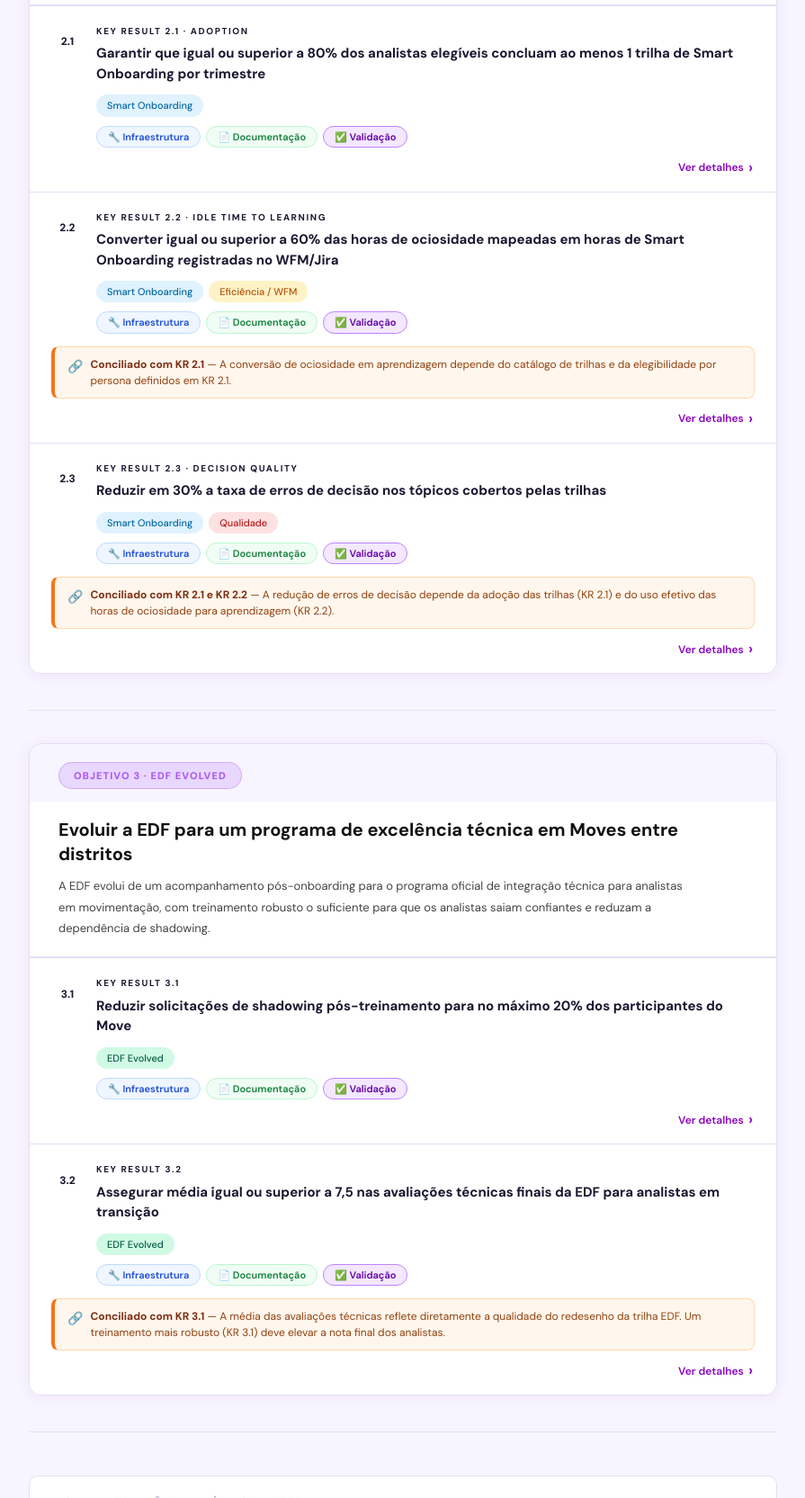
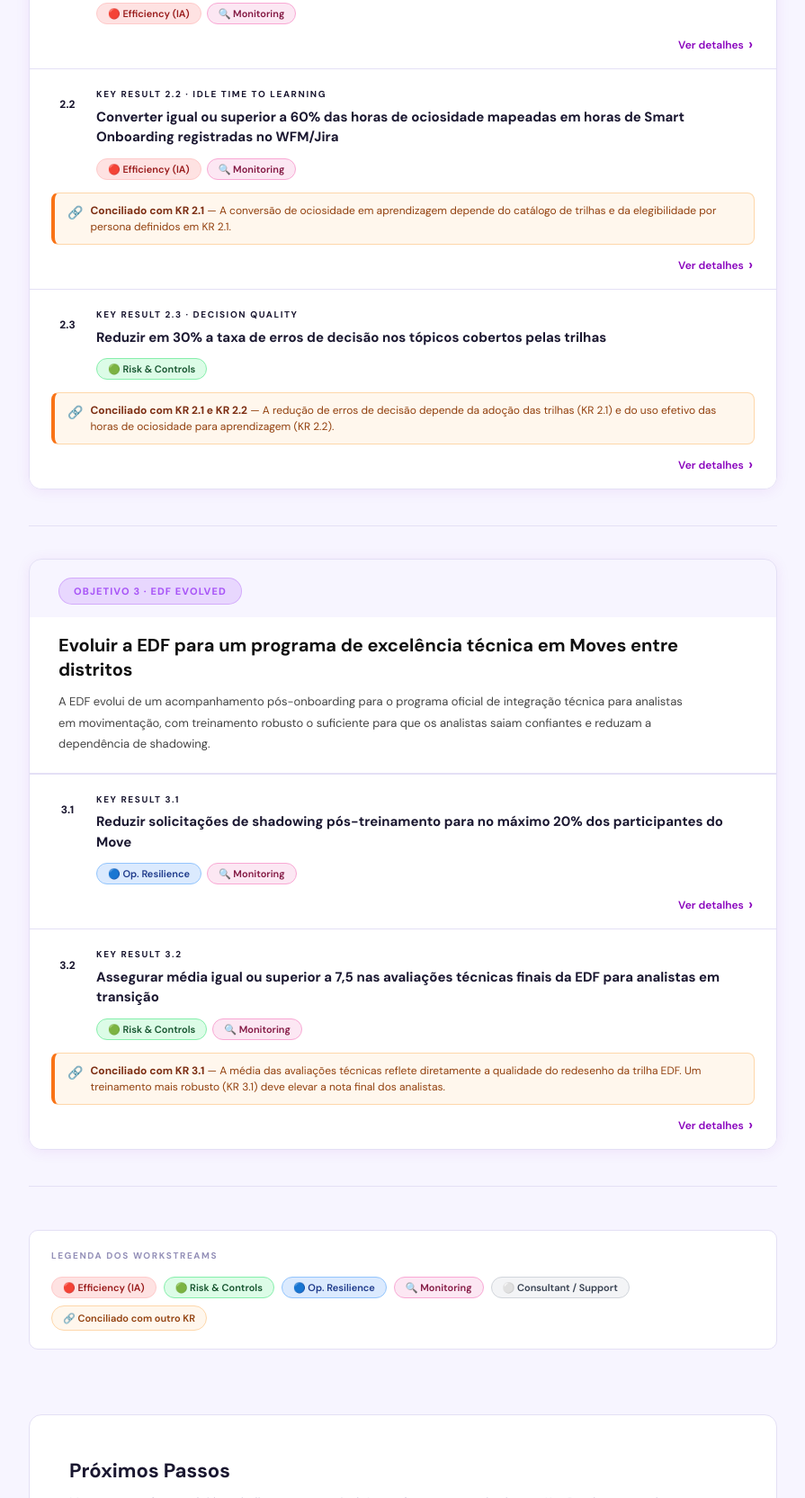
Before and after one commit to alefferreira-hash/okr-entry-cycle-2026, a plain HTML site: page index.html in a window 1280 px wide. Shown: the part 1816-3481 px from the top of the page at 90% size, without its empty margins (192-1087 px from the left). Drawn offline with Linux system fonts and the light colour scheme.

Commit message:
Update index.html

```diff
--- a/index.html
+++ b/index.html
@@ -74,9 +74,11 @@ body{font-family:'DM Sans',sans-serif;background:#F7F5FF;color:var(--gray-900);f
 .chip-smart{background:#E0F2FE;color:#0369A1}
 .kr-next-badges{display:flex;flex-wrap:wrap;gap:6px;padding-left:50px;margin-bottom:14px}
 .nbadge{font-size:11px;font-weight:600;border-radius:20px;padding:4px 12px;display:inline-flex;align-items:center;gap:5px;line-height:1.3}
-.nbadge-infra{background:#EFF6FF;color:#1D4ED8;border:1px solid #BFDBFE}
-.nbadge-doc{background:#F0FDF4;color:#15803D;border:1px solid #BBF7D0}
-.nbadge-valid{background:var(--nu-light);color:var(--nu2);border:1px solid var(--nu-mid)}
+.nbadge-ia     {background:#FEE2E2;color:#991B1B;border:1px solid #FECACA}
+.nbadge-risk   {background:#DCFCE7;color:#14532D;border:1px solid #86EFAC}
+.nbadge-resil  {background:#DBEAFE;color:#1E3A8A;border:1px solid #93C5FD}
+.nbadge-mon    {background:#FCE7F3;color:#831843;border:1px solid #F9A8D4}
+.nbadge-consult{background:#F3F4F6;color:#374151;border:1px solid #D1D5DB}
 .kr-dep{margin:0 24px 14px;padding:10px 14px;background:#FFF7ED;border:1px solid #FED7AA;border-left:4px solid #F97316;border-radius:8px;display:flex;align-items:flex-start;gap:8px;font-size:12px;color:#92400E;line-height:1.5}
 .kr-dep-icon{font-size:14px;flex-shrink:0;margin-top:1px}
 .kr-dep strong{font-weight:700;color:#7C2D12}
@@ -224,11 +226,8 @@ body{font-family:'DM Sans',sans-serif;background:#F7F5FF;color:var(--gray-900);f
             <div class="kr-title">Implementar IA em 3 fluxos críticos, garantindo 100% de revisão humana e mensuração de ganho de tempo em atividades da pack</div>
           </div>
         </div>
-        <div class="kr-chips"><span class="chip chip-ia">✦ IA</span></div>
         <div class="kr-next-badges">
-          <span class="nbadge nbadge-infra">🔧 Infraestrutura</span>
-          <span class="nbadge nbadge-doc">📄 Documentação</span>
-          <span class="nbadge nbadge-valid">✅ Validação</span>
+          <span class="nbadge nbadge-ia">🔴 Efficiency (IA)</span>
         </div>
       </div>
       <div class="kr-toggle-row"><button class="toggle-btn" onclick="toggleKR('kr11')">Ver detalhes <span class="toggle-icon">›</span></button></div>
@@ -260,11 +259,8 @@ body{font-family:'DM Sans',sans-serif;background:#F7F5FF;color:var(--gray-900);f
             <div class="kr-title">Garantir documentação técnica nível igual ou superior a 3 para 100% dos processos, com fluxogramas, rotinas de atualização e aprovação em auditoria, focando em QA</div>
           </div>
         </div>
-        <div class="kr-chips"><span class="chip chip-gov">Governança / QA</span></div>
         <div class="kr-next-badges">
-          <span class="nbadge nbadge-infra">🔧 Infraestrutura</span>
-          <span class="nbadge nbadge-doc">📄 Documentação</span>
-          <span class="nbadge nbadge-valid">✅ Validação</span>
+          <span class="nbadge nbadge-risk">🟢 Risk &amp; Controls</span>
         </div>
       </div>
       <div class="kr-toggle-row"><button class="toggle-btn" onclick="toggleKR('kr12')">Ver detalhes <span class="toggle-icon">›</span></button></div>
@@ -296,11 +292,8 @@ body{font-family:'DM Sans',sans-serif;background:#F7F5FF;color:var(--gray-900);f
             <div class="kr-title">Mapear os processos das três frentes em uma matriz de responsabilidades que elimine pontos únicos de falha</div>
           </div>
         </div>
-        <div class="kr-chips"><span class="chip chip-gov">Governança / SPOF</span></div>
         <div class="kr-next-badges">
-          <span class="nbadge nbadge-infra">🔧 Infraestrutura</span>
-          <span class="nbadge nbadge-doc">📄 Documentação</span>
-          <span class="nbadge nbadge-valid">✅ Validação</span>
+          <span class="nbadge nbadge-resil">🔵 Op. Resilience</span>
         </div>
       </div>
       <div class="kr-toggle-row"><button class="toggle-btn" onclick="toggleKR('kr13')">Ver detalhes <span class="toggle-icon">›</span></button></div>
@@ -345,11 +338,9 @@ body{font-family:'DM Sans',sans-serif;background:#F7F5FF;color:var(--gray-900);f
             <div class="kr-title">Garantir que igual ou superior a 80% dos analistas elegíveis concluam ao menos 1 trilha de Smart Onboarding por trimestre</div>
           </div>
         </div>
-        <div class="kr-chips"><span class="chip chip-smart">Smart Onboarding</span></div>
         <div class="kr-next-badges">
-          <span class="nbadge nbadge-infra">🔧 Infraestrutura</span>
-          <span class="nbadge nbadge-doc">📄 Documentação</span>
-          <span class="nbadge nbadge-valid">✅ Validação</span>
+          <span class="nbadge nbadge-ia">🔴 Efficiency (IA)</span>
+          <span class="nbadge nbadge-mon">🔍 Monitoring</span>
         </div>
       </div>
       <div class="kr-toggle-row"><button class="toggle-btn" onclick="toggleKR('kr21')">Ver detalhes <span class="toggle-icon">›</span></button></div>
@@ -381,11 +372,9 @@ body{font-family:'DM Sans',sans-serif;background:#F7F5FF;color:var(--gray-900);f
             <div class="kr-title">Converter igual ou superior a 60% das horas de ociosidade mapeadas em horas de Smart Onboarding registradas no WFM/Jira</div>
           </div>
         </div>
-        <div class="kr-chips"><span class="chip chip-smart">Smart Onboarding</span><span class="chip chip-efic">Eficiência / WFM</span></div>
         <div class="kr-next-badges">
-          <span class="nbadge nbadge-infra">🔧 Infraestrutura</span>
-          <span class="nbadge nbadge-doc">📄 Documentação</span>
-          <span class="nbadge nbadge-valid">✅ Validação</span>
+          <span class="nbadge nbadge-ia">🔴 Efficiency (IA)</span>
+          <span class="nbadge nbadge-mon">🔍 Monitoring</span>
         </div>
       </div>
       <div class="kr-dep">
@@ -421,11 +410,8 @@ body{font-family:'DM Sans',sans-serif;background:#F7F5FF;color:var(--gray-900);f
             <div class="kr-title">Reduzir em 30% a taxa de erros de decisão nos tópicos cobertos pelas trilhas</div>
           </div>
         </div>
-        <div class="kr-chips"><span class="chip chip-smart">Smart Onboarding</span><span class="chip chip-gov">Qualidade</span></div>
         <div class="kr-next-badges">
-          <span class="nbadge nbadge-infra">🔧 Infraestrutura</span>
-          <span class="nbadge nbadge-doc">📄 Documentação</span>
-          <span class="nbadge nbadge-valid">✅ Validação</span>
+          <span class="nbadge nbadge-risk">🟢 Risk &amp; Controls</span>
         </div>
       </div>
       <div class="kr-dep">
@@ -474,11 +460,9 @@ body{font-family:'DM Sans',sans-serif;background:#F7F5FF;color:var(--gray-900);f
             <div class="kr-title">Reduzir solicitações de shadowing pós-treinamento para no máximo 20% dos participantes do Move</div>
           </div>
         </div>
-        <div class="kr-chips"><span class="chip chip-edf">EDF Evolved</span></div>
         <div class="kr-next-badges">
-          <span class="nbadge nbadge-infra">🔧 Infraestrutura</span>
-          <span class="nbadge nbadge-doc">📄 Documentação</span>
-          <span class="nbadge nbadge-valid">✅ Validação</span>
+          <span class="nbadge nbadge-resil">🔵 Op. Resilience</span>
+          <span class="nbadge nbadge-mon">🔍 Monitoring</span>
         </div>
       </div>
       <div class="kr-toggle-row"><button class="toggle-btn" onclick="toggleKR('kr31')">Ver detalhes <span class="toggle-icon">›</span></button></div>
@@ -510,11 +494,9 @@ body{font-family:'DM Sans',sans-serif;background:#F7F5FF;color:var(--gray-900);f
             <div class="kr-title">Assegurar média igual ou superior a 7,5 nas avaliações técnicas finais da EDF para analistas em transição</div>
           </div>
         </div>
-        <div class="kr-chips"><span class="chip chip-edf">EDF Evolved</span></div>
         <div class="kr-next-badges">
-          <span class="nbadge nbadge-infra">🔧 Infraestrutura</span>
-          <span class="nbadge nbadge-doc">📄 Documentação</span>
-          <span class="nbadge nbadge-valid">✅ Validação</span>
+          <span class="nbadge nbadge-risk">🟢 Risk &amp; Controls</span>
+          <span class="nbadge nbadge-mon">🔍 Monitoring</span>
         </div>
       </div>
       <div class="kr-dep">
@@ -545,11 +527,13 @@ body{font-family:'DM Sans',sans-serif;background:#F7F5FF;color:var(--gray-900);f
 
   <!-- LEGENDA -->
   <div class="legend-box">
-    <div class="legend-title">Legenda dos balões de próximos passos</div>
+    <div class="legend-title">Legenda dos workstreams</div>
     <div class="legend-row">
-      <span class="nbadge nbadge-infra">🔧 Infraestrutura</span>
-      <span class="nbadge nbadge-doc">📄 Documentação</span>
-      <span class="nbadge nbadge-valid">✅ Validação</span>
+      <span class="nbadge nbadge-ia">🔴 Efficiency (IA)</span>
+      <span class="nbadge nbadge-risk">🟢 Risk &amp; Controls</span>
+      <span class="nbadge nbadge-resil">🔵 Op. Resilience</span>
+      <span class="nbadge nbadge-mon">🔍 Monitoring</span>
+      <span class="nbadge nbadge-consult">⚪ Consultant / Support</span>
       <span class="legend-dep">🔗 Conciliado com outro KR</span>
     </div>
   </div>
@@ -557,11 +541,11 @@ body{font-family:'DM Sans',sans-serif;background:#F7F5FF;color:var(--gray-900);f
   <!-- PRÓXIMOS PASSOS -->
   <div class="pp-section">
     <h2>Próximos Passos</h2>
-    <p class="pp-sub">Marque as tarefas concluídas e indique o nome do responsável por cada ação. As tarefas estão organizadas por Key Result em ordem crescente para facilitar o acompanhamento e a distribuição de responsabilidades no time.</p>
+    <p class="pp-sub">Marque as tarefas concluídas e indique o responsável. As tarefas estão organizadas por Key Result e agrupadas por workstream: Efficiency (IA) e Op. Resilience à esquerda, Risk &amp; Controls ao centro, Monitoring e Validação à direita.</p>
     <div class="pp-cols">
 
       <div class="pp-col-infra">
-        <div class="pp-col-title"><span>🔧</span> Infraestrutura e migração</div>
+        <div class="pp-col-title"><span>🔴</span> Efficiency (IA) · Op. Resilience</div>
         <div class="pp-items">
           <div class="pp-item">
             <input type="checkbox" class="pp-check" onchange="toggleDone(this)">
@@ -615,7 +599,7 @@ body{font-family:'DM Sans',sans-serif;background:#F7F5FF;color:var(--gray-900);f
       </div>
 
       <div class="pp-col-doc">
-        <div class="pp-col-title"><span>📄</span> Documentação</div>
+        <div class="pp-col-title"><span>🟢</span> Risk &amp; Controls</div>
         <div class="pp-items">
           <div class="pp-item">
             <input type="checkbox" class="pp-check" onchange="toggleDone(this)">
@@ -669,7 +653,7 @@ body{font-family:'DM Sans',sans-serif;background:#F7F5FF;color:var(--gray-900);f
       </div>
 
       <div class="pp-col-val">
-        <div class="pp-col-title"><span>✅</span> Validação e apresentação</div>
+        <div class="pp-col-title"><span>🔍</span> Monitoring · Validação</div>
         <div class="pp-items">
           <div class="pp-item">
             <input type="checkbox" class="pp-check" onchange="toggleDone(this)">
```
